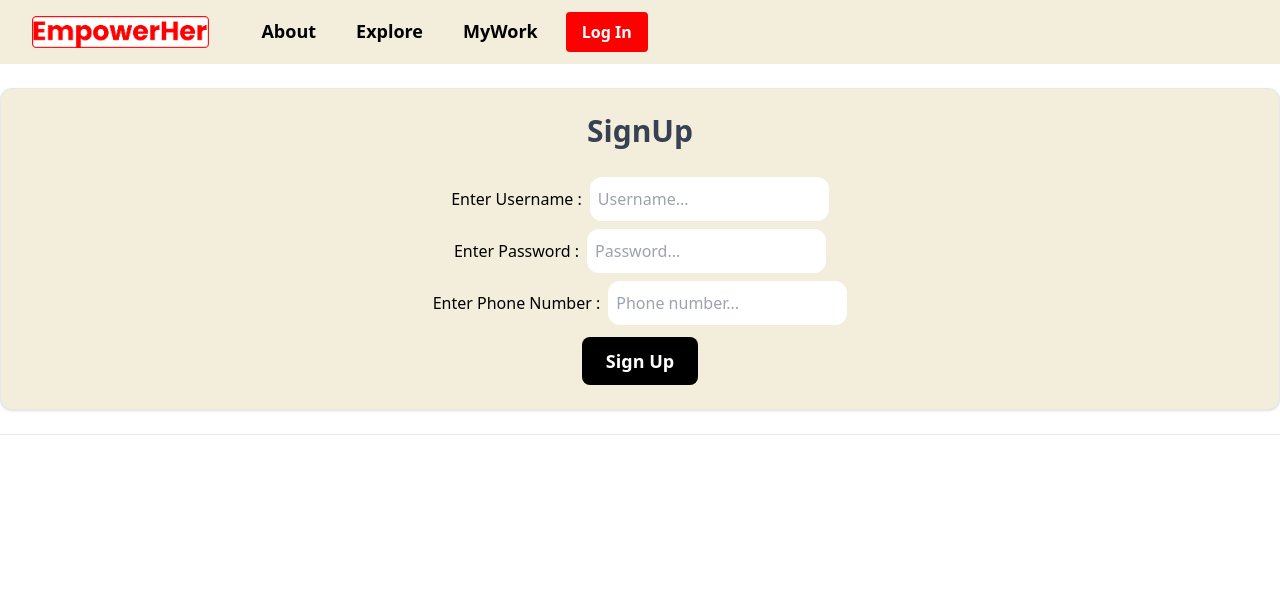
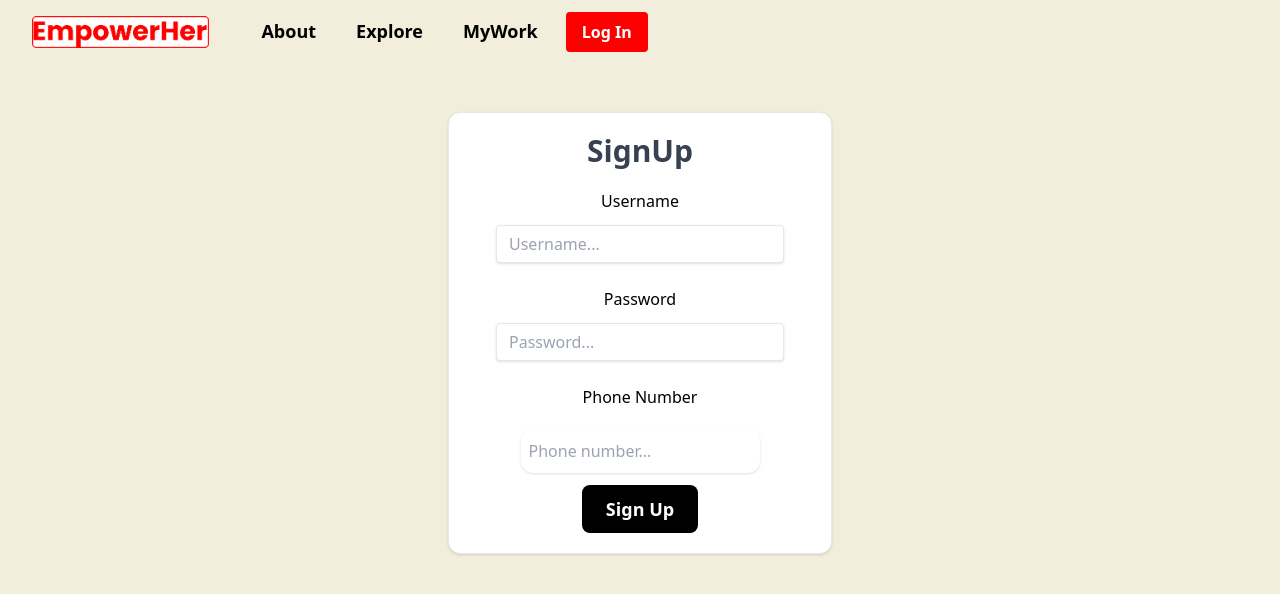
Before and after one commit to Sidsha242/hack_proj, a React (Create React App) app in the folder client/: page /register in a window 1280 px wide. Shown: the top 594 px of the page. Built offline with nearby package versions, Linux system fonts and the light colour scheme.

Commit message:
improv signup

```diff
--- a/client/src/Pages/Register.js
+++ b/client/src/Pages/Register.js
@@ -7,6 +7,7 @@ const Register = () => {
     const [passwordReg, setPasswordReg] = useState('');
     const [phonenumReg, setPhonenumReg] = useState('');
 
+    const [isSuccessfull, setisSuccessful] = useState(false);
     const [registerMessage, setRegisterMessage] = useState('');
 
 
@@ -23,6 +24,7 @@ const Register = () => {
             }
             else if (response.data === 'SignUp successful') {
                 setRegisterMessage(response.data);
+                setisSuccessful(true);
                 setTimeout(() => {
                     window.location.href = 'http://localhost:3000/login';
                 }, 1000)
@@ -36,29 +38,34 @@ const Register = () => {
         e.preventDefault();
     }
 
-    return (<>
-        <div className="registration text-center container mx-auto bg-[#F2EEDB] rounded-xl shadow border p-6 m-6">
-            <h1 className="text-3xl text-gray-700 font-bold mb-5">SignUp</h1>
+    return (
+        <div className='bg-[#F2EEDB] min-h-screen'>
+    <br></br>
+    <br></br>
+        <div className="registration text-center container max-w-sm mx-auto bg-white rounded-xl shadow border">
+            <h1 className="text-3xl text-gray-700 font-bold mb-5 mt-5">SignUp</h1>
             <form onSubmit={handleSubmit}>
                 <div>
-                    <label htmlFor='usernameReg' className='mr-2'>Enter Username :</label>
-                    <input type="text" className="rounded-xl box-border h-11 w-150 pl-2 mt-2" required id="usernameReg" name="usernameReg" placeholder='Username...' value={usernameReg} onChange={(e) => setUsernameReg(e.target.value)} />
+                    <label htmlFor='usernameReg' className='block mb-3 items-start'>Username</label>
+                    <input type="text" className="shadow appearance-none border rounded w-72 py-2 px-3 text-gray-700 leading-tight focus:outline-none focus:shadow-outline mb-6" required id="usernameReg" name="usernameReg" placeholder='Username...' value={usernameReg} onChange={(e) => setUsernameReg(e.target.value)} />
                 </div>
                 <div>
-                    <label htmlFor='passwordReg' className='mr-2'>Enter Password :</label>
-                    <input type="text" className="rounded-xl box-border h-11 w-150 pl-2 mt-2" required id="passwordReg" name="passwordReg" placeholder='Password...' value={passwordReg} onChange={(e) => setPasswordReg(e.target.value)} />
+                    <label htmlFor='passwordReg' className='block mb-3 items-start'>Password</label>
+                    <input type="text" className="shadow appearance-none border border-grey-500 rounded w-72 py-2 px-3 text-gray-700 mb-3 leading-tight focus:outline-none focus:shadow-outline mb-6" required id="passwordReg" name="passwordReg" placeholder='Password...' value={passwordReg} onChange={(e) => setPasswordReg(e.target.value)} />
                 </div>
                 <div>
-                    <label htmlFor='phonenumReg' className='mr-2'>Enter Phone Number :</label>
-                    <input type="text" className="rounded-xl box-border h-11 w-150 pl-2 mt-2" required id="phonenumReg" name="phonenumReg" placeholder='Phone number...' value={phonenumReg} onChange={(e) => setPhonenumReg(e.target.value)} />
+                    <label htmlFor='phonenumReg' className='block mb-3 items-start'>Phone Number</label>
+                    <input type="text" className="rounded-xl box-border h-11 w-150 pl-2 mt-2 shadow" required id="phonenumReg" name="phonenumReg" placeholder='Phone number...' value={phonenumReg} onChange={(e) => setPhonenumReg(e.target.value)} />
                 </div>
-                <button type="submit" className="h-12 px-6 mt-3 text-lg bg-black text-white rounded-lg hover:bg-sky-700 font-bold" onClick={register}>Sign Up</button>
+                <button type="submit" className="h-12 px-6 mt-3 text-lg bg-black text-white rounded-lg hover:bg-sky-700 font-bold mb-5" onClick={register}>Sign Up</button>
             </form>
         </div>
 
-        <p className="text-2xl text-black-600 font-bold mt-6">{registerMessage}</p>
-        <hr></hr>
-    </>
+        {isSuccessfull && <div class="p-4 mb-4 text-sm text-green-800 rounded-lg bg-green-50 dark:bg-gray-800 dark:text-green-400" role="alert">
+  <span class="font-medium">SignUp successfull!</span> </div>}
+        <br></br>
+        <br></br>
+    </div>
     )
 }
 
```
